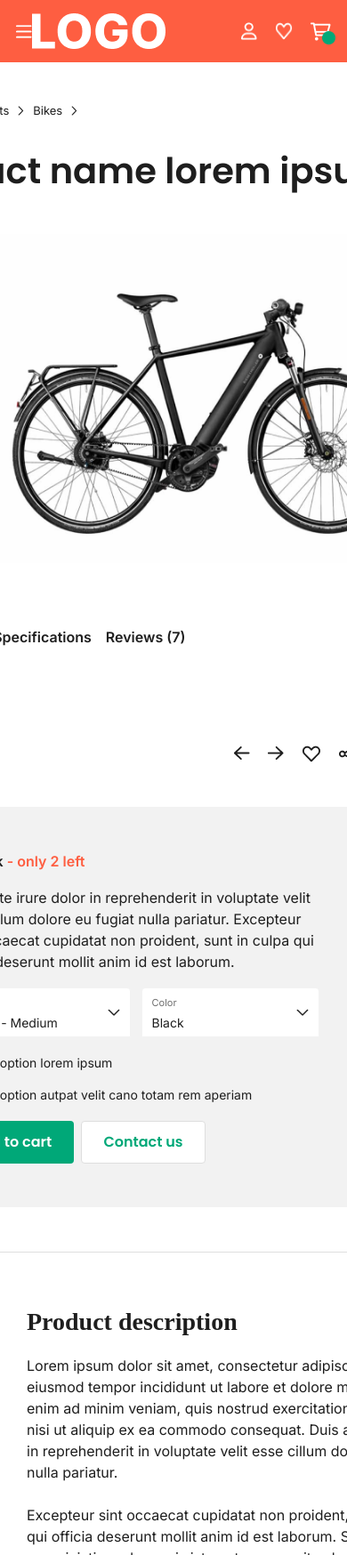
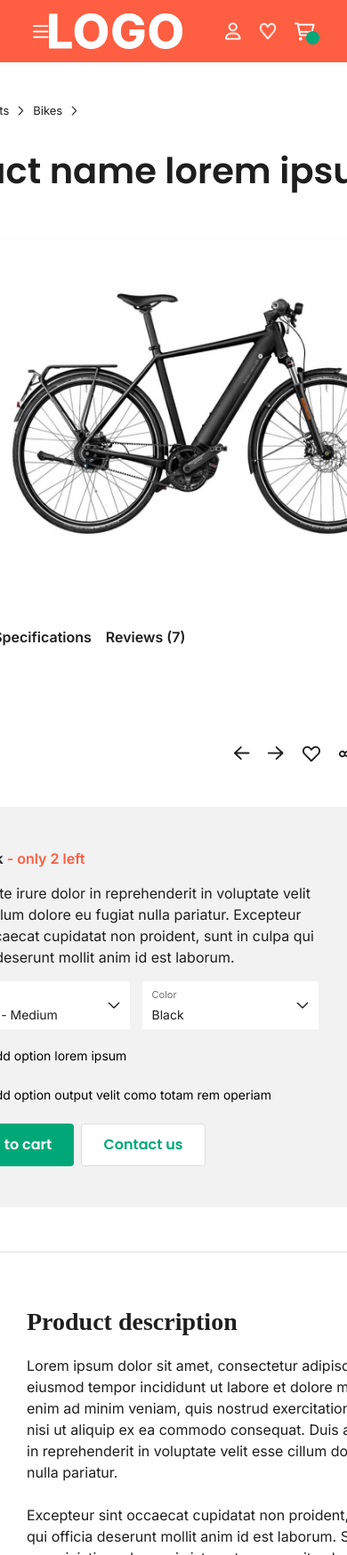
Before and after one commit to ervinkacar1991/enigmaTry-frontend-task, a website: page index.html in a window 390 px wide. Shown: the top 1748 px of the page at 89% size. Drawn offline with Linux system fonts and the light colour scheme.

Commit message:
Add some changes

```diff
--- a/index.html
+++ b/index.html
@@ -126,15 +126,15 @@
           </div>
           <div class="checkbox-container">
             <div class="checkbox">
-              <div><img src="/images/square-check.png" alt="" /></div>
-              <p class="checkbox-paragraph">Add option lorem ipsum</p>
+              <input type="checkbox" id="myCheckbox" />
+              <label for="myCheckbox">Add option lorem ipsum</label>
             </div>
 
             <div class="checkbox">
-              <div><img src="/images/square.png" alt="" /></div>
-              <p class="checkbox-paragraph">
-                Add option autpat velit cano totam rem aperiam
-              </p>
+              <input type="checkbox" id="myCheckbox" />
+              <label for="myCheckbox"
+                >Add option output velit como totam rem operiam</label
+              >
             </div>
           </div>
           <div class="buttons-container">
--- a/package.json
+++ b/package.json
@@ -4,8 +4,7 @@
   "description": "",
   "main": "index.js",
   "scripts": {
-    "test": "echo \"Error: no test specified\" && exit 1",
-    "build": "react-scripts build"
+    "test": "echo \"Error: no test specified\" && exit 1"
   },
   "keywords": [],
   "author": "",
--- a/utilities/_header.scss
+++ b/utilities/_header.scss
@@ -8,8 +8,11 @@
 
   @media screen and (max-width: 500px) {
     display: flex;
-    justify-content: space-around;
+    justify-content: center;
+    align-items: center;
     width: 100%;
+    max-width: 500px;
+    margin: 0 auto;
     height: 70px;
   }
 
--- a/utilities/_main.scss
+++ b/utilities/_main.scss
@@ -223,8 +223,37 @@
         gap: 12px;
         .checkbox {
           display: flex;
-
           align-items: center;
+          input[type="checkbox"] {
+            display: none;
+          }
+          label {
+            display: inline-block;
+            padding: 5px 10px;
+            font-family: "Inter";
+            font-weight: 400;
+            font-size: $placeholder-font-size;
+            cursor: pointer;
+          }
+          label::before {
+            content: "";
+            display: inline-block;
+            width: 20px;
+            height: 20px;
+            margin-right: 10px;
+            vertical-align: middle;
+            background-color: $white;
+            border: 1px solid $light-gray;
+            border-radius: 3px;
+          }
+          input[type="checkbox"]:checked + label::before {
+            content: "\2713";
+            text-align: center;
+            line-height: $icon-line-height;
+            font-size: $base-font-size;
+            color: $white;
+            background-color: $green;
+          }
         }
         .checkbox-paragraph {
           font-size: $checkbox-text-size;
```
Also changed, not shown: css/index.css.
